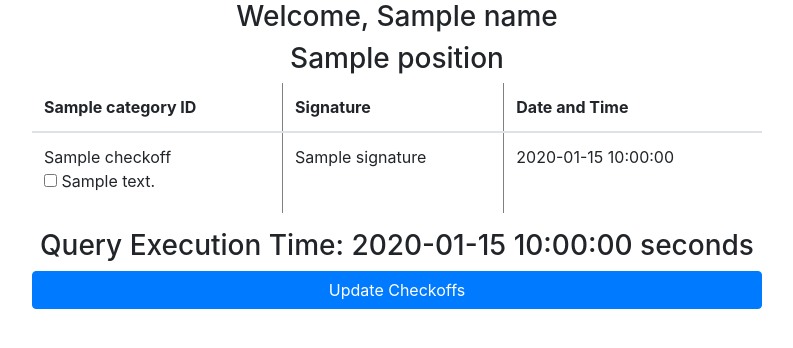
After one commit to carolinekish/CS-4440-Final-Project, a Flask app: template sql_information/templates/checkoffs.html in a window 1280 px wide. The commit adds this page. Shown: the top 348 px of the page, without its empty margins (243-1036 px from the left). Run offline with Flask 2, Linux system fonts and the light colour scheme; the template is opened without the code that fills it: most values are stand-ins (such as "Sample title", 1, 10 or a date in 2020); some libraries are stand-ins or nearby versions.

Commit message:
created html, correct flow, and hardcoded table of checkoffs

```diff
--- a/sql_information/application.py
+++ b/sql_information/application.py
@@ -1,31 +1,85 @@
+import time
 from flask import Flask, redirect, url_for, request, render_template
 from flask_sqlalchemy import SQLAlchemy
 from sqlalchemy import  String, Column, VARCHAR
 from sqlalchemy.sql import func
 application = Flask(__name__)
-# USE orgt_chechoffs
+# DB name = orgt_chechoffs
+# todo: shouldn't a checkoff belong to a sport or a checkoff sheet?
 
 application.config['SQLALCHEMY_DATABASE_URI'] = 'mysql+pymysql://orgt4440:finalproject4440@orgt4440.ccfdnjnpnqku.us-east-2.rds.amazonaws.com:3306/orgt_chechoffs'
 db = SQLAlchemy(application)
 
 # @application.route('/')
-def hello_world():
-    print(db)
-    db.create_all()
-    return 'Hello World'
-
-# @application.route('/idk')
-# def print_db():
-#     return db
-
-class Checkoff_sheet(db.Model):
-        __tablename__ = 'checkoff_sheet'
-        chk_name = Column('chk_name', String(45), primary_key = True)
-        sname = Column('sname', String(45))
+# def hello_world():
+#     print(db)
+#     db.create_all()
+#     return 'Hello World'
 
 @application.route('/')
-def idk():
-        return render_template('login.html') # searches for the templates folder for the .html file
+def start():
+       return render_template('login.html')
+
+@application.route('/', methods = ['POST', 'GET'])
+def login():
+   if request.method == 'POST':
+      orgt_member = request.form['member_name']
+      return redirect(url_for('choose_sport', name = orgt_member))
+   else:
+      # request.method == 'GET'
+      orgt_member = request.args.get('member_name')
+      return redirect(url_for('success', name = orgt_member, dumb_var= "dummy :)"))
+
+@application.route('/choose_sport/<name>')
+def choose_sport(name):
+   sports_query = db.engine.execute('SELECT * FROM sport')
+   orgt_sports = sports_query.fetchall()
+   return render_template('sports.html', name=name, sports=orgt_sports)
+
+@application.route('/checkoff_sheet/<name>', methods = ['POST'])
+def display_checkoff_sheet(name):
+      startTime = time.time()
+      posQuery = db.engine.execute('SELECT * FROM position WHERE abbreviation = \'IIT\'')
+      categoryQuery = db.engine.execute('SELECT * FROM category WHERE name = \'Competency and Personal Checkoffs\'')
+      checkoffQuery = db.engine.execute('SELECT * FROM checkoff')
+      reqsQuery = db.engine.execute('SELECT * FROM requirement ')
+      endTime = time.time()
+
+      query_execution_time = endTime - startTime
+      pos = posQuery.fetchall()
+      cat = categoryQuery.fetchall()
+      chks = checkoffQuery.fetchall()
+      reqs = reqsQuery.fetchall()
+      return render_template('checkoffs.html',
+            name = name,
+            categories=cat,
+            positions=pos,
+            checkoffs=chks,
+            requirements=reqs,
+            time=query_execution_time)
+
+
+
+@application.route('/success/<name><dumb_var>')
+def success(name, dumb_var):
+   return 'welcome %s, %s' % (name, dumb_var)
+if __name__ == '__main__':
+    application.run(debug=True, use_reloader=True)
+
+
+'''
+SELECT requirement.description, requirement.signature, requirement.date_time, checkoff.checkoff_id
+FROM requirement
+INNER JOIN checkoff
+ON requirement.checkoff_id=checkoff.checkoff_id;
+'''
+
+# @app.route('/<string:page_name>/')
+# def render_static(page_name):
+#         return render_template('%s.html' % page_name)</string:page_name>
+
+def playingWithPython():
+       return
         # return redirect(url_for('login'))
       #   start = func.current_timestamp()
       #   result = db.engine.execute('SELECT * FROM checkoff_sheet')
@@ -41,27 +95,3 @@ def idk():
 #     for i in result:
 #             printthis += row[i]];
 #     return (row[0] for row in result)
-
-
-@application.route('/login',methods = ['POST', 'GET'])
-def login():
-   if request.method == 'POST':
-      user = request.form['nm']
-      print(user)
-      return redirect(url_for('success',name = user, dumb_var= "dummy :)"))
-   else: # request.method == 'GET'
-      user = request.args.get('nm')
-      return redirect(url_for('success',name = user, dumb_var= "dummy :)"))
-
-# @app.route('/<string:page_name>/')
-# def render_static(page_name):
-#         return render_template('%s.html' % page_name)</string:page_name>
-
-@application.route('/success/<name><dumb_var>')
-def success(name, dumb_var):
-   return 'welcome %s, %s' % (name, dumb_var)
-
-if __name__ == '__main__':
-    application.run(debug=True, use_reloader=True)
-
-#todo: shouldn't a checkoff belong to a sport or a checkoff sheet?
--- /dev/null
+++ b/sql_information/templates/base.html
@@ -0,0 +1,32 @@
+<!-- /templates/base.html  -->
+
+<!doctype html>
+<html lang="en">
+  <head>
+      <!-- Required meta tags -->
+    <meta charset="utf-8">
+    <meta name="viewport" content="width=device-width, initial-scale=1, shrink-to-fit=no">
+    <!-- Bootstrap CSS -->
+    <link rel="stylesheet" href="https://stackpath.bootstrapcdn.com/bootstrap/4.1.0/css/bootstrap.min.css">
+    <link rel="stylesheet" href="{{ url_for('static', filename='style.css') }}">
+    <title>ORGT Checkoffs</title>
+  </head>
+  <body>
+      <div class="container h-100">
+        <div class="row align-items-center h-100">
+            <div class="col-md-8 col-sm-12 mx-auto">
+                <div class="h-100 justify-content-center">
+                    {% block content %}  {% endblock %}
+                </div>
+            </div>
+        </div>
+    </div>
+    <script src="https://cdnjs.cloudflare.com/ajax/libs/jquery/3.3.1/jquery.min.js"></script>
+    <script src="https://stackpath.bootstrapcdn.com/bootstrap/4.1.0/js/bootstrap.min.js"></script>
+    <script src="https://js.pusher.com/4.1/pusher.min.js"></script>
+    <script type="text/javascript" src="https://cdnjs.cloudflare.com/ajax/libs/moment.js/2.22.2/moment.min.js"></script>
+    <script type="text/javascript" src="https://cdnjs.cloudflare.com/ajax/libs/jquery-datetimepicker/2.5.20/jquery.datetimepicker.min.js"></script>
+    <link rel="stylesheet" href="https://cdnjs.cloudflare.com/ajax/libs/jquery-datetimepicker/2.5.20/jquery.datetimepicker.min.css" />
+    <script src="{{ url_for('static', filename='custom.js')}}"></script>
+  </body>
+</html>
--- /dev/null
+++ b/sql_information/templates/checkoffs.html
@@ -0,0 +1,46 @@
+<!-- /templates/checkoffs.html  -->
+
+{% extends 'base.html' %}
+
+{% block content %}
+    <div class="flight-container" style="overflow: visible; max-height: 100%">
+        <div class="table-responsive">
+            <h3 align="center">Welcome, {{name}}</h3>
+            {% for position in positions %}
+                {% for category in categories %}
+                    <h3 align="center">{{position.name}}</h3>
+                    <table class="table" id="checkoffs" rules="all">
+                        <thead>
+                            <tr>
+                                <th scope="col">{{category.name}} ID</th>
+                                <th scope="col">Signature</th>
+                                <th scope="col">Date and Time</th>
+                            </tr>
+                        </thead>
+                        <tbody>
+                        {% for checkoff in checkoffs %}
+                        <!-- id = {{checkoff.id}} went after <tr> -->
+                            <tr>
+                                <td >{{checkoff.title}}
+                                        {% for requirement in requirements %}
+                                            {% if requirement.checkoff_id == checkoff.checkoff_id %}
+                                                <br>
+                                                <input type="checkbox" name="checkbox" id= {{requirement.id}} value="value">
+                                                <label for={{requirement.id}}>{{requirement.description}}</label>
+                                            {% endif %}
+                                    {% endfor %}
+                                </td>
+                                <td>{{checkoff.signature}}</td>
+                                <td>{{checkoff.date_time}}</td>
+                            </tr>
+                        {% endfor %}
+                        </tbody>
+                    </table>
+                    <h3 align="center">Query Execution Time: {{time}} seconds</h3>
+                    <button type="submit" class="btn btn-block btn-primary">Update Checkoffs</button>
+                {% endfor %}
+            {% endfor %}
+
+        </div>
+    </div>
+{% endblock %}
```
Also changed, not shown: sql_information/models.py (added, +22 -0 lines), sql_information/templates/login.html (+6 -6 lines), sql_information/templates/sports.html (added, +17 -0 lines), 1 other file.
